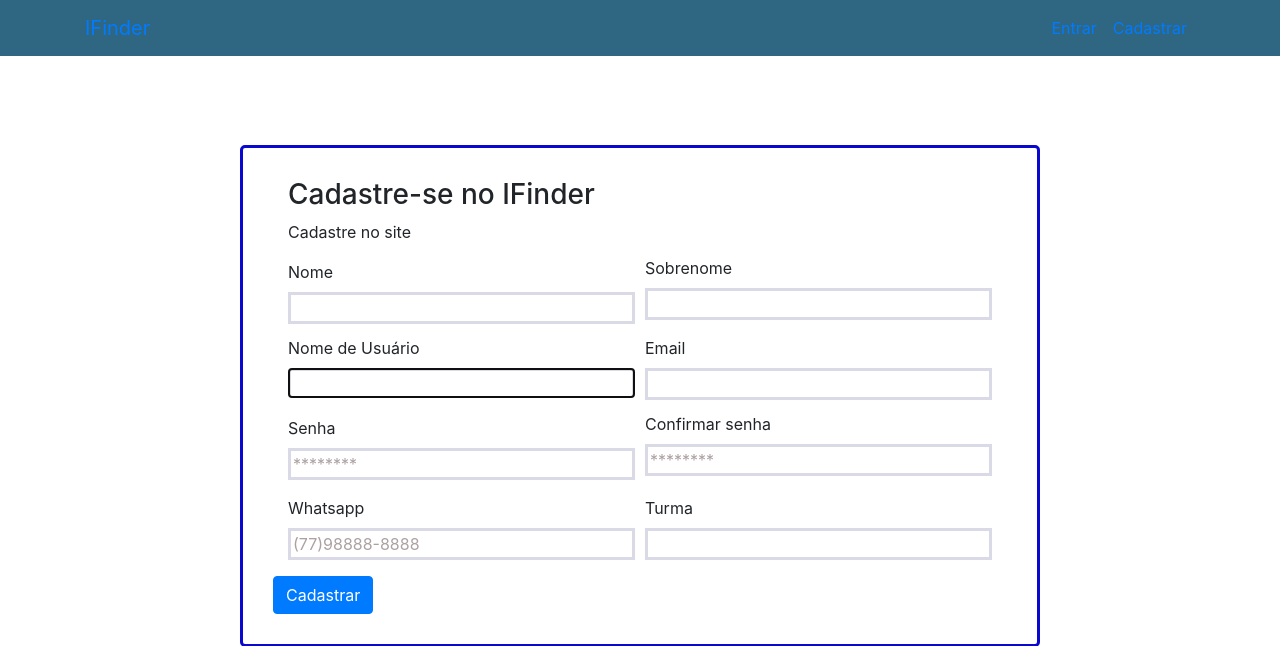
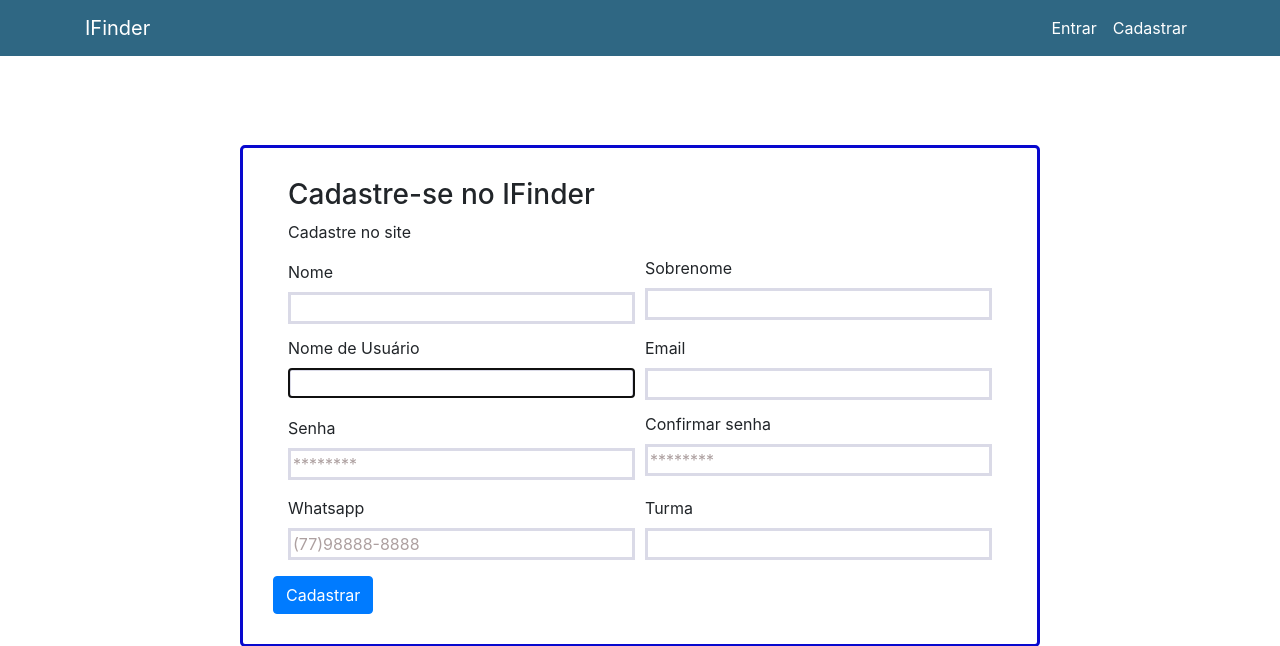
Before and after one commit to brunomalheiros/IFinder, a Django app: page /accounts/cadastro/ in a window 1280 px wide. Shown: the top 646 px of the page. Run offline with Django 3.2, Linux system fonts and the light colour scheme; some libraries are stand-ins or nearby versions.

Commit message:
pequena modificação base.html

```diff
--- a/templates/base.html
+++ b/templates/base.html
@@ -16,7 +16,7 @@
 <body >
     <nav class="navbar custom navbar-expand-md  sticky-top">
         <div class="container">
-            <a class="navbar-brand" href="/" > IFinder</a>
+            <a class="navbar-brand" style="color: rgb(255, 255, 255);" href="/" > IFinder</a>
             <button class="navbar-toggler"type="button" data-toggle="collapse data-target="navbarSite">
                 <span class="navbar-toggler-icon"></span>
             </button>
@@ -24,25 +24,25 @@
                 <ul class="navbar-nav ml-auto">
                     {% if user.is_authenticated %}
                     <li class="nav-item ">
-                        <a class="nav-link" href="/lista-de-itens/">Lista de Itens </a>
+                        <a class="nav-link" style="color: rgb(255, 255, 255);" href="/lista-de-itens/">Lista de Itens </a>
                     </li>
                     <li class="nav-item ">
-                            <a class="nav-link" href="/adicionar-item/">Adicionar item </a>
+                            <a class="nav-link" style="color: rgb(255, 255, 255);" href="/adicionar-item/">Adicionar item </a>
                         </li>
 
                     <li class="nav-item ">
-                        <a class="nav-link" href="/minhas-publicacoes">Minhas publicações</a>
+                        <a class="nav-link" style="color: rgb(255, 255, 255);" href="/minhas-publicacoes">Minhas publicações</a>
                     </li>
                     <li class="nav-item ">
-                            <a class="nav-link" href="/accounts/logout/">Sair</a>
+                            <a class="nav-link" style="color: rgb(255, 255, 255);" href="/accounts/logout/">Sair</a>
                         </li>
                     {% else %}
 
                         <li class="nav-item ">
-							<a class="nav-link" href="/accounts/login/">Entrar </a>
+							<a class="nav-link" style="color: rgb(255, 255, 255);" href="/accounts/login/">Entrar </a>
 						</li>
 						<li class="nav-item ">
-							<a class="nav-link" href="/accounts/cadastro">Cadastrar </a>
+							<a class="nav-link" style="color: rgb(255, 255, 255);" href="/accounts/cadastro">Cadastrar </a>
                         </li>
 
                     {% endif %}
```
